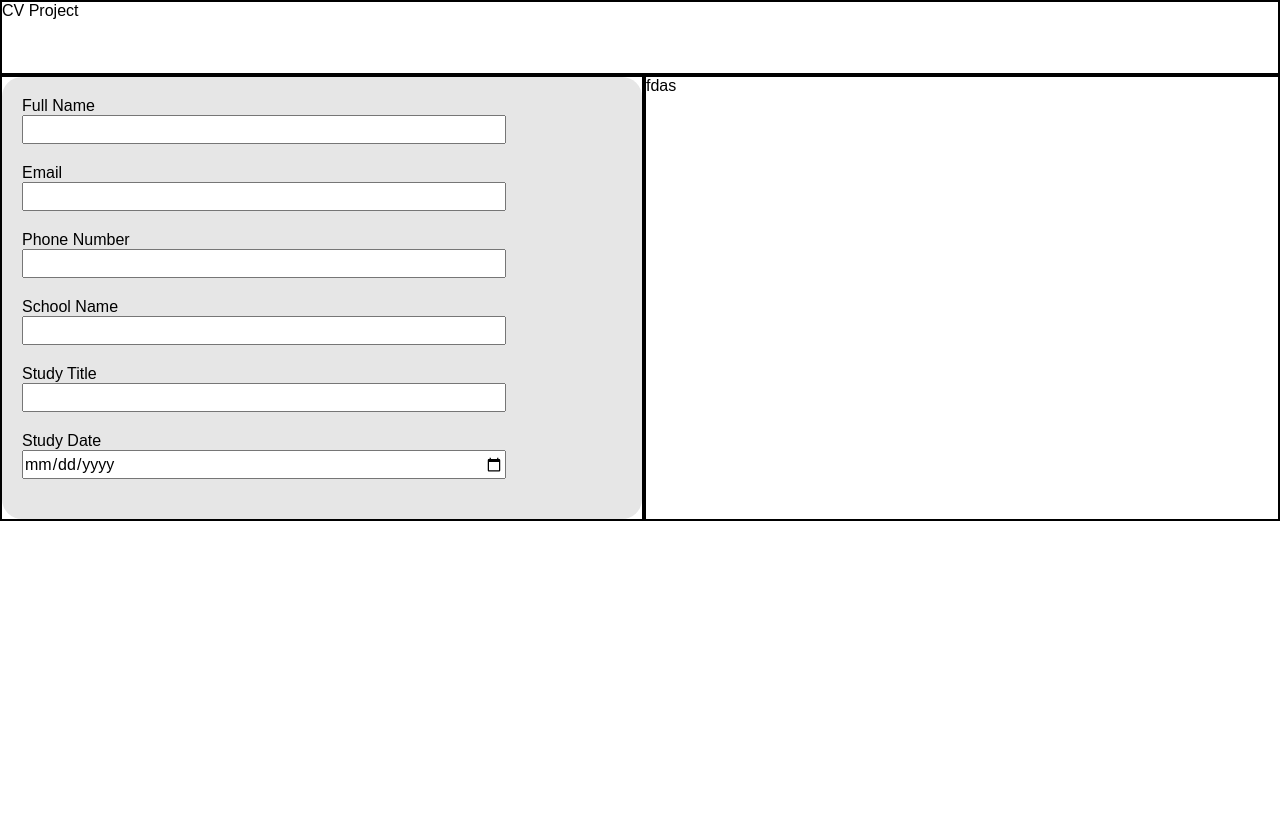
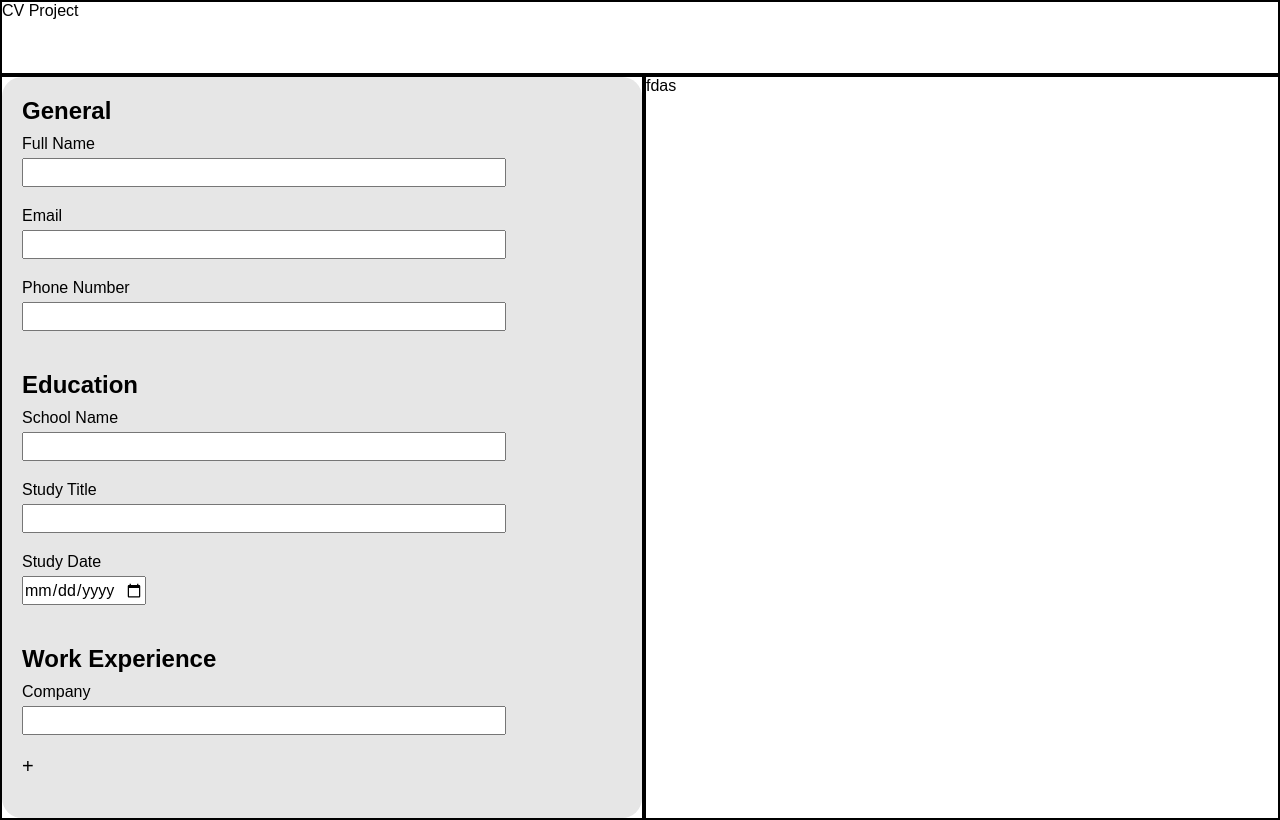
Before and after one commit to KrystianJP/cv-project, a React (Create React App) app: page / in a window 1280 px wide. Built offline with nearby package versions, Linux system fonts and the light colour scheme.

Commit message:
added basic form functionality

```diff
--- a/src/components/EducationInfo.js
+++ b/src/components/EducationInfo.js
@@ -4,17 +4,18 @@ import "../styles/style.css";
 class EducationInfo extends React.Component {
   render() {
     return (
-      <div className="education-inputs">
+      <div className="input-section">
+        <h2>Education</h2>
         <div className="input-container">
-          <label for="school">School Name</label>
+          <label htmlFor="school">School Name</label>
           <input type="text" name="school" id="school"></input>
         </div>
         <div className="input-container">
-          <label for="study-title">Study Title</label>
+          <label htmlFor="study-title">Study Title</label>
           <input type="text" name="study-title" id="study-title"></input>
         </div>
         <div className="input-container">
-          <label for="study-date">Study Date</label>
+          <label htmlFor="study-date">Study Date</label>
           <input type="date" name="study-date" id="study-date"></input>
         </div>
       </div>
--- a/src/components/Form.js
+++ b/src/components/Form.js
@@ -1,6 +1,7 @@
 import React from "react";
 import GeneralInfo from "./GeneralInfo";
 import EducationInfo from "./EducationInfo";
+import WorkInfo from "./WorkExperience";
 import "../styles/style.css";
 
 class Form extends React.Component {
@@ -10,6 +11,7 @@ class Form extends React.Component {
         <div className="form">
           <GeneralInfo />
           <EducationInfo />
+          <WorkInfo />
         </div>
       </div>
     );
--- a/src/components/GeneralInfo.js
+++ b/src/components/GeneralInfo.js
@@ -4,17 +4,18 @@ import "../styles/style.css";
 class GeneralInfo extends React.Component {
   render() {
     return (
-      <div className="general-inputs">
+      <div className="input-section">
+        <h2>General</h2>
         <div className="input-container">
-          <label for="name">Full Name</label>
+          <label htmlFor="name">Full Name</label>
           <input type="text" name="name" id="name"></input>
         </div>
         <div className="input-container">
-          <label for="email">Email</label>
+          <label htmlFor="email">Email</label>
           <input type="email" name="email" id="email"></input>
         </div>
         <div className="input-container">
-          <label for="phone">Phone Number</label>
+          <label htmlFor="phone">Phone Number</label>
           <input
             type="tel"
             name="phone"
--- a/src/components/WorkExperience.js
+++ b/src/components/WorkExperience.js
@@ -0,0 +1,44 @@
+import React from "react";
+import "../styles/style.css";
+
+class WorkInfo extends React.Component {
+  constructor(props) {
+    super(props);
+
+    this.add = this.add.bind(this);
+
+    this.state = { jobs: [this.jobForm(0)], ids: 1 };
+  }
+
+  add() {
+    this.setState({
+      jobs: this.state.jobs.concat(this.jobForm(this.state.ids)),
+      ids: this.state.ids + 1,
+    });
+  }
+
+  jobForm(id) {
+    return (
+      <li className="job-form" key={id}>
+        <div className="input-container">
+          <label htmlFor={"company" + id}>Company</label>
+          <input type="text" name={"company" + id} id={"company" + id}></input>
+        </div>
+      </li>
+    );
+  }
+
+  render() {
+    return (
+      <div className="input-section">
+        <h2>Work Experience</h2>
+        <ul className="jobs-list">{this.state.jobs}</ul>
+        <button type="button" className="add-job-button" onClick={this.add}>
+          +
+        </button>
+      </div>
+    );
+  }
+}
+
+export default WorkInfo;
--- a/src/styles/style.css
+++ b/src/styles/style.css
@@ -38,6 +38,7 @@ html {
   display: flex;
   flex-direction: column;
   margin-bottom: 20px;
+  gap: 5px;
 }
 
 .form input {
@@ -47,11 +48,34 @@ html {
 }
 
 .form {
-  display: flex;
-  flex-direction: column;
   padding: 20px;
   background: rgb(230, 230, 230);
   width: 600px;
   border-radius: 20px;
   float: right;
 }
+
+#study-date {
+  width: 120px;
+}
+
+.input-section {
+  padding-bottom: 20px;
+}
+
+.input-section h2 {
+  padding-bottom: 10px;
+}
+
+.jobs-list li {
+  list-style: none;
+}
+
+.add-job-button {
+  background: none;
+  border: none;
+  font-size: 20px;
+}
+.add-job-button:hover {
+  cursor: pointer;
+}
```
